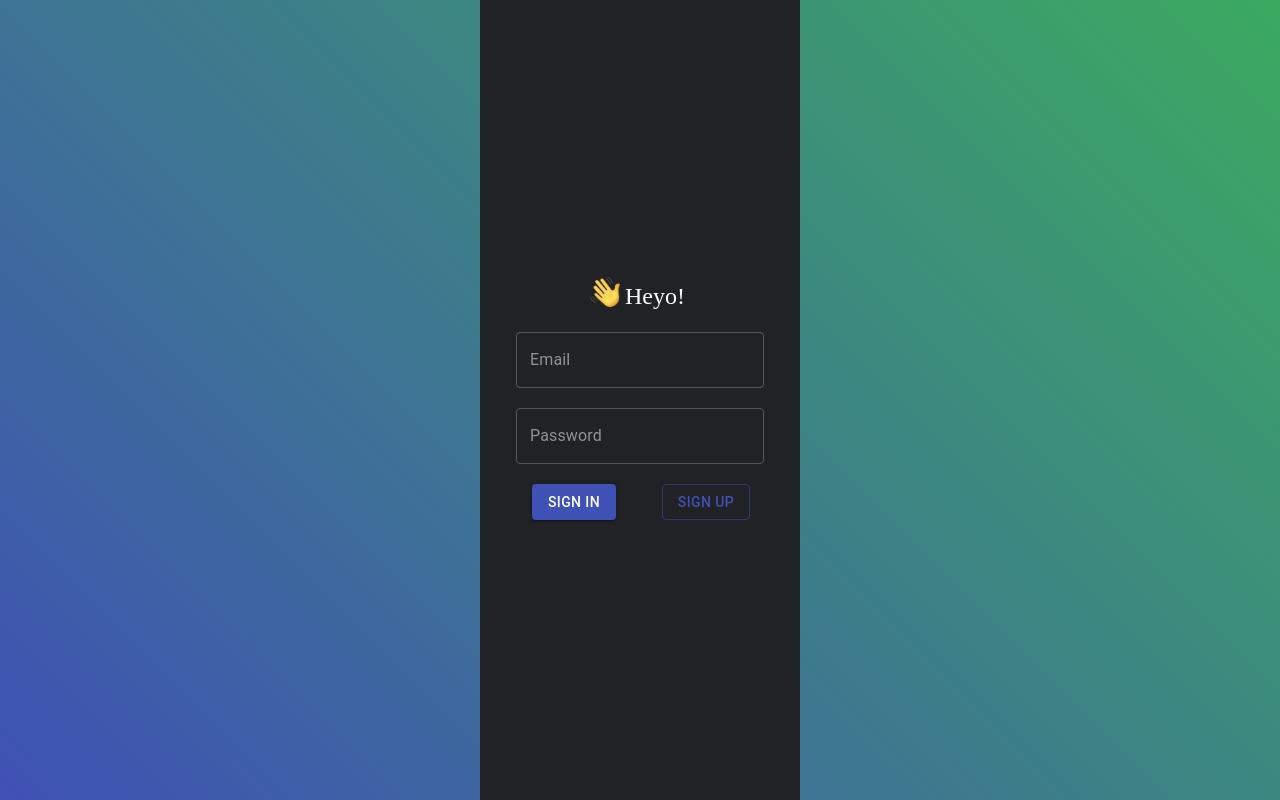
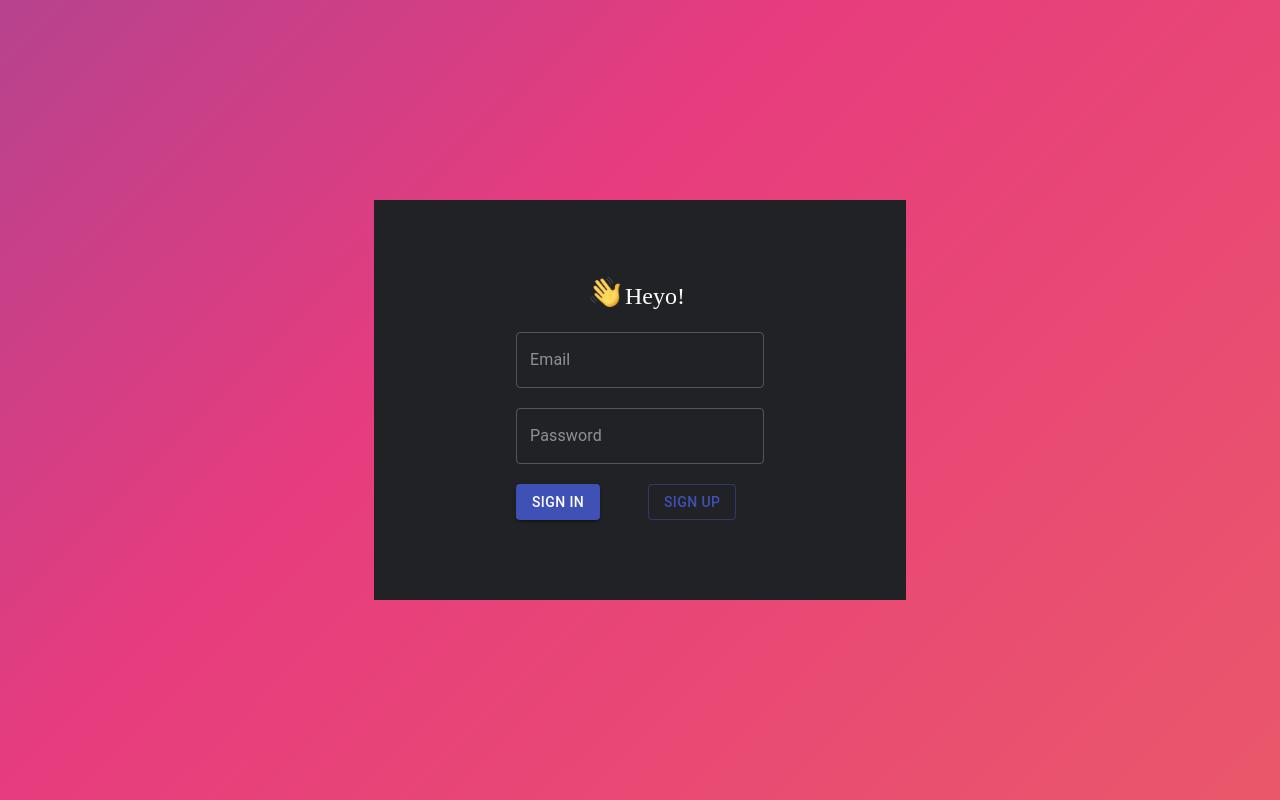
Before and after one commit to abhqy/twitter-clone, a React (Create React App) app: page / in a window 1280 px wide. Built offline with nearby package versions, Linux system fonts and the light colour scheme; no server answers; a web font is replaced by a local one.

Commit message:
Minor design enhancements

```diff
--- a/src/Enter.js
+++ b/src/Enter.js
@@ -43,7 +43,10 @@ export default class Enter extends React.Component {
   render() {
     return (
       <MuiThemeProvider theme={darkTheme}>
-        <div id="loginWrapper">
+        <div id="loginWrapper" style={{
+          display: "grid",
+          placeItems: "center"
+        }}>
           <LoginTile
             updateEmail={(event) => this.setState({ email: event.target.value })}
             updatePassword={(event) =>
--- a/src/components/LoginTile.js
+++ b/src/components/LoginTile.js
@@ -1,14 +1,15 @@
 import { Button, TextField, Grid, Box, Typography } from "@material-ui/core";
 import React from "react";
+import "../styles/App.css"
 
 export default function LoginTile(props) {
   return (
-    <div style={{
+    <div className="loginCard" style={{
       "display": "inline-block",
-      "backgroundColor": "#202225",
-      "height": "100%",
+      backgroundColor: "#202225",
+      "height": "400px",
       "padding": "0px 10px",
-      "width": "300px",
+      "width": "40%",
       "verticalAlign": "middle"
     }}>
       <div style={{
@@ -58,10 +59,10 @@ export default function LoginTile(props) {
           <br />
           <br />
           <Grid container spacing={2}>
-            <Grid item xs={6}>
+            <Grid item xs={12} sm={6}>
               <Button variant="contained" color="primary" onClick={props.signIn}>Sign In</Button>
             </Grid>
-            <Grid item xs={6}>
+            <Grid item xs={12} sm={6}>
               <Button variant="outlined" color="primary" onClick={props.signUp}>Sign Up</Button>
             </Grid>
           </Grid>
--- a/src/styles/App.css
+++ b/src/styles/App.css
@@ -46,9 +46,48 @@
   transform: translate(-50%, -50%);
 }
 
-#loginWrapper {
-  width: 100vw;
-  height: 100vh;
-  text-align: center;
-  background: linear-gradient(45deg, #3f51b5, #3baa60);
+#loginWrapper
+{
+    height:100vh;
+    width:100vw;
+    background: linear-gradient(-45deg, #ee7752, #e73c7e, #3f51b5, #3baa60);
+    background-size: 400% 400%;
+
+    -webkit-animation: Animation 15s ease infinite;
+    -moz-animation: Animation 15s ease infinite;
+    animation: Animation 15s ease infinite;
 }
+
+@-webkit-keyframes Animation {
+  0% {
+		background-position: 0% 50%;
+	}
+	50% {
+		background-position: 100% 50%;
+	}
+	100% {
+		background-position: 0% 50%;
+	}
+}
+@-moz-keyframes Animation {
+  0% {
+		background-position: 0% 50%;
+	}
+	50% {
+		background-position: 100% 50%;
+	}
+	100% {
+		background-position: 0% 50%;
+	}
+}
+@keyframes Animation {
+  0% {
+		background-position: 0% 50%;
+	}
+	50% {
+		background-position: 100% 50%;
+	}
+	100% {
+		background-position: 0% 50%;
+	}
+}
```
Also changed, not shown: 1 other file (tests, documents, lock files or other folders).
